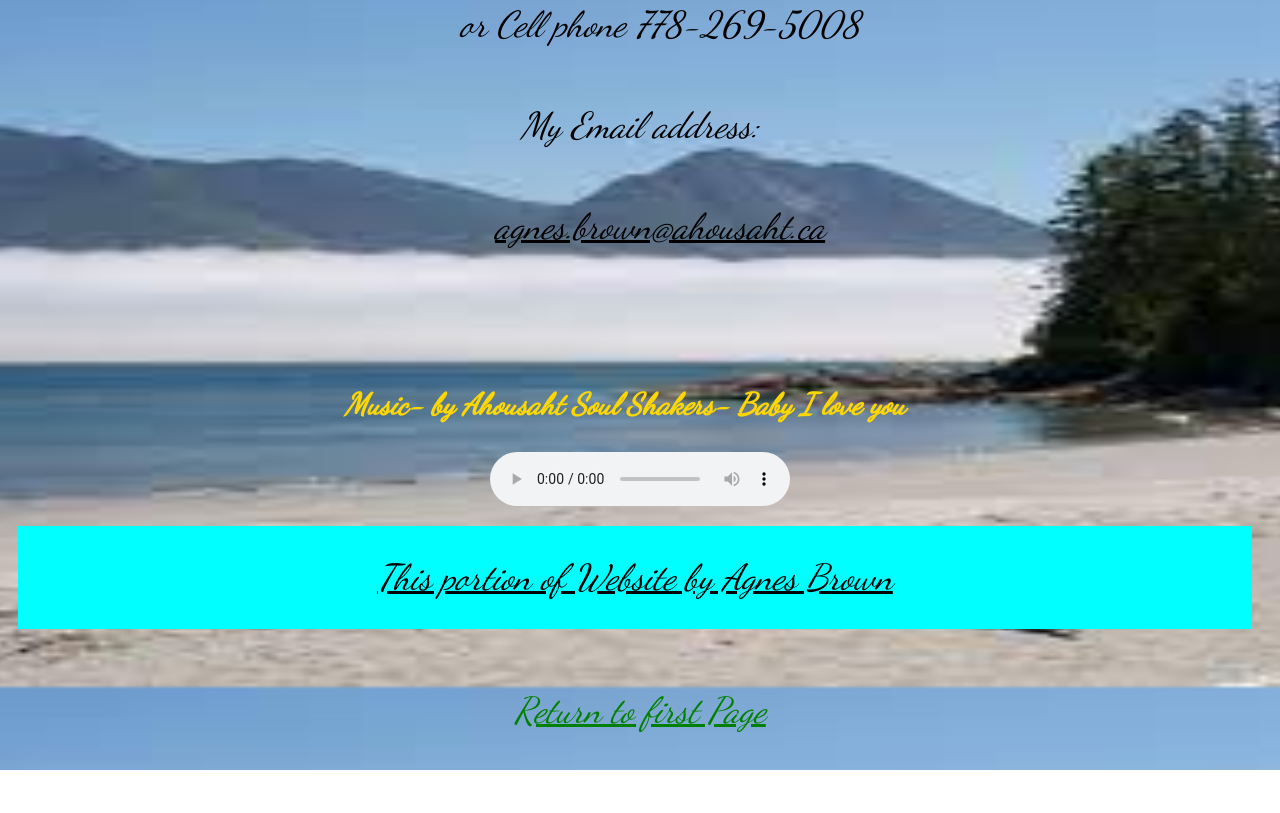
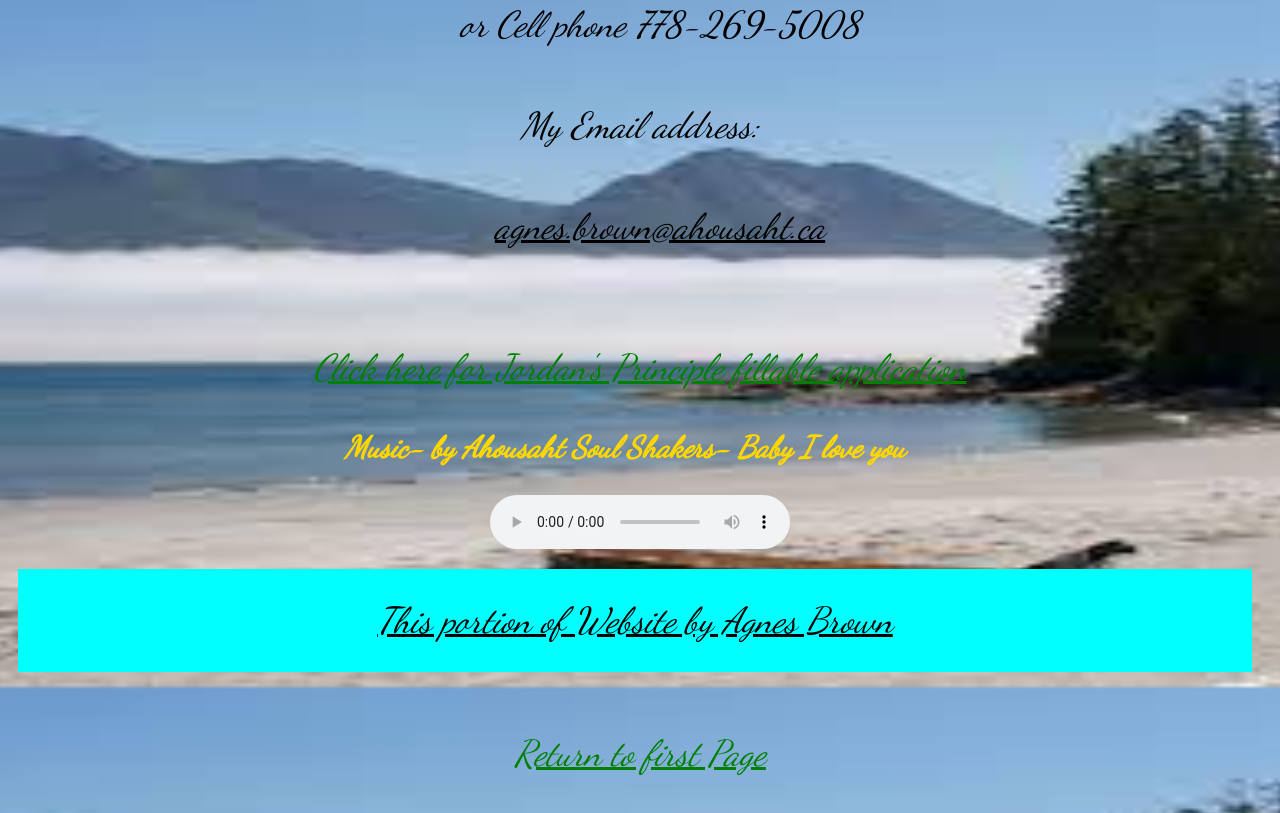
Before and after one commit to Reign23/JPWebsite, a plain HTML site: page about.html in a window 1280 px wide. Shown: the part 2813-3626 px from the top of the page. Before the commit the page ends 3583 px from the top, so only its background shows below. Drawn offline with Linux system fonts and the light colour scheme.

Commit message:
Update about.html

```diff
--- a/about.html
+++ b/about.html
@@ -52,6 +52,7 @@
   <br> My Email address:<br>
     <br><ul><u>agnes.brown@ahousaht.ca</ul><br></u></p>
 
+ <a href=link "Jordan principle application.word.docx"> Click here for Jordan's Principle fillable application </a>
 
 </h3>
 </section>
```
